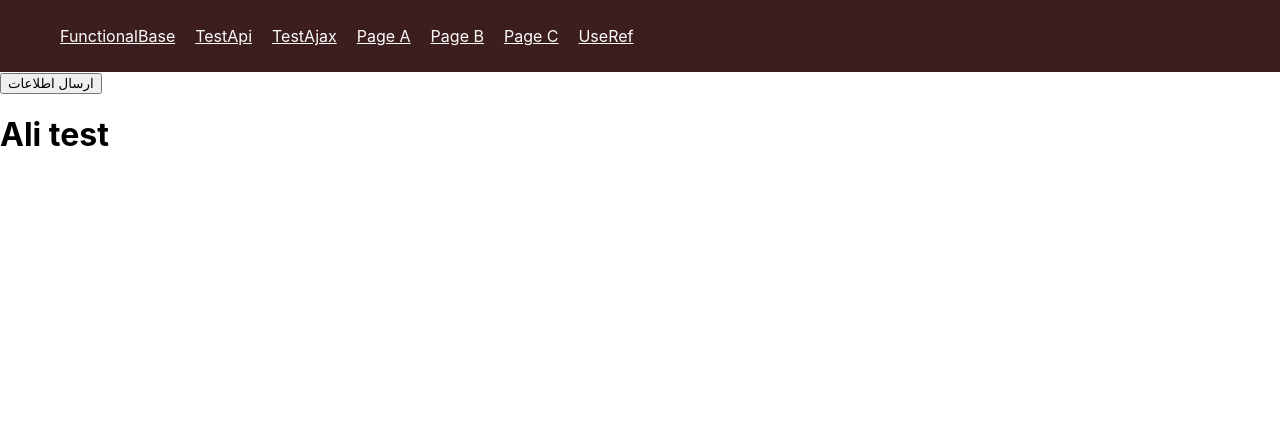
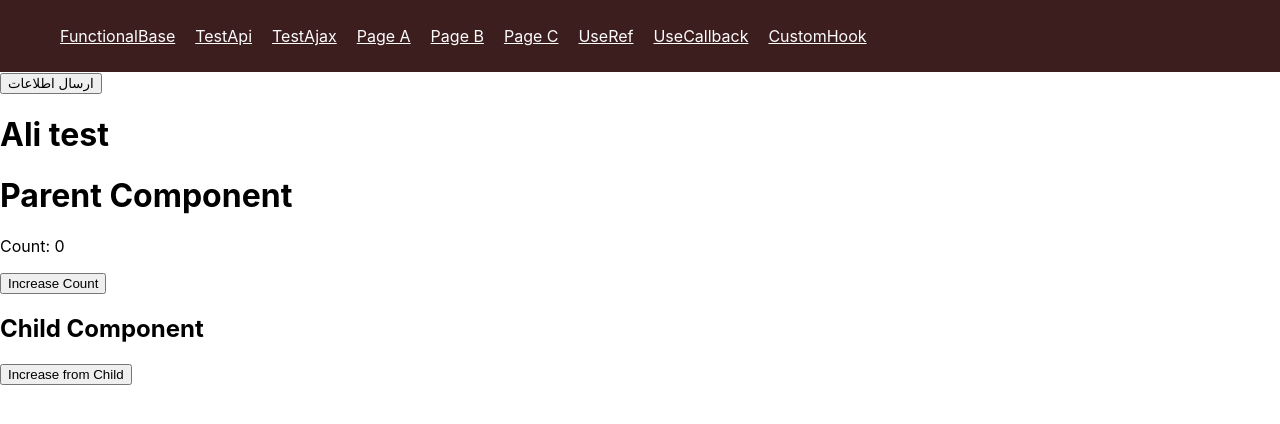
Before and after one commit to danialvfd/welcome-to-reactjs, a React (Create React App) app: page /page6 in a window 1280 px wide. Shown: the top 424 px of the page. Built offline with nearby package versions, Linux system fonts and the light colour scheme.

Commit message:
chore: custom hook

```diff
--- a/src/App.js
+++ b/src/App.js
@@ -13,6 +13,8 @@ import UseRef from './pages/TestUseref';
 import PageA from './pages/PageA';
 import PageB from './pages/PageB';
 import PageC from './pages/PageC';
+import UseCallback from './pages/useCallback';
+import CustomHook from './pages/testCustomHook';
 
 const App = () => {
   const [userData, setUserData] = useState(null);
@@ -48,6 +50,9 @@ const App = () => {
             <Route path="/pageB" element={<PageB />} />
             <Route path="/pageC" element={<PageC />} />
             <Route path="/page5" element={<UseRef />} />
+            <Route path="/page6" element={<UseCallback />} />
+            <Route path="/page7" element={<CustomHook />} />
+
           </Routes>
         </Layout>
       </Router>
--- /dev/null
+++ b/src/components/useCounter.js
@@ -0,0 +1,21 @@
+import { useState } from 'react';
+
+function useCounter(initialValue = 0) {
+  const [count, setCount] = useState(initialValue);
+
+  const increment = () => {
+    setCount(num => num + 1);
+  };
+
+  const decrement = () => {
+    setCount(num => num - 1);
+  };
+
+  const reset = () => {
+    setCount(initialValue);
+  };
+
+  return { count, increment, decrement, reset };
+}
+
+export default useCounter;
--- a/src/layout/BaseLayout.js
+++ b/src/layout/BaseLayout.js
@@ -13,6 +13,9 @@ const Layout = ({ children }) => {
           <li><Link to="/pageB">Page B</Link></li>
           <li><Link to="/pageC">Page C</Link></li>
           <li><Link to="/page5">UseRef</Link></li>
+          <li><Link to="/page6">UseCallback</Link></li>
+          <li><Link to="/page7">CustomHook</Link></li>
+
         </ul>
       </nav>
       <div className="content">
--- a/src/pages/PageC.js
+++ b/src/pages/PageC.js
@@ -3,6 +3,7 @@ import { StateContext } from './StateContext';
 
 const PageC = () => {
   const { state } = useContext(StateContext);
+
   const sum = state.valueA + state.valueB;
 
   return (
--- a/src/pages/TestUseref.js
+++ b/src/pages/TestUseref.js
@@ -1,22 +1,20 @@
 import React, { useRef } from 'react';
-
-const SuperSimpleUseRefExample = () => {
-  // ایجاد یک ref برای ذخیره یک عدد
+//
+const UseRefTest = () => {
   const numberRef = useRef(0);
 
-  // تابعی برای افزایش عدد
   const increaseNumber = () => {
-    numberRef.current += 1; // افزایش عدد در ref
-    console.log('عدد فعلی:', numberRef.current); // نمایش عدد در کنسول
+    numberRef.current += 1;
+    console.log('current number', numberRef.current);
   };
 
   return (
     <div>
-      <h1>مثال خیلی ساده useRef</h1>
-      <p>عدد ذخیره شده در ref: {numberRef.current}</p>
-      <button onClick={increaseNumber}>افزایش عدد</button>
+      <h1>useRef</h1>
+      <p>number: {numberRef.current}</p>
+      <button onClick={increaseNumber}>increase number</button>
     </div>
   );
 };
 
-export default SuperSimpleUseRefExample;
+export default UseRefTest;
--- /dev/null
+++ b/src/pages/testCustomHook.js
@@ -0,0 +1,17 @@
+import React from 'react';
+import useCounter from '../components/useCounter';
+
+function App() {
+  const { count, increment, decrement, reset } = useCounter(0);
+
+  return (
+    <div>
+      <h1>Count: {count}</h1>
+      <button onClick={increment}>Increment</button>
+      <button onClick={decrement}>Decrement</button>
+      <button onClick={reset}>Reset</button>
+    </div>
+  );
+}
+
+export default App;
--- /dev/null
+++ b/src/pages/useCallback.js
@@ -0,0 +1,37 @@
+import React, { useState, useCallback } from 'react';
+
+// یک کامپوننت فرزند که ممکن است سنگین باشد
+const ChildComponent = React.memo(function ({ onIncrement }) {
+  console.log('Child Component re-rendered');
+
+  return (
+    <div>
+      <h2>Child Component</h2>
+
+      {/* استفاده از تابع memoized */}
+      <button onClick={onIncrement}>Increase from Child</button>
+    </div>
+  );
+});
+
+const ParentComponent = () => {
+  const [count, setCount] = useState(0);
+
+  // استفاده از useCallback برای جلوگیری از رندر مجدد غیرضروری
+  const handleIncrement = useCallback(() => {
+    setCount(count + 1);
+  }, [count]); // وابستگی به count
+
+  return (
+    <div>
+      <h1>Parent Component</h1>
+      <p>Count: {count}</p>
+      <button onClick={handleIncrement}>Increase Count</button>
+
+      {/* ارسال تابع memoized به ChildComponent */}
+      <ChildComponent onIncrement={handleIncrement} />
+    </div>
+  );
+};
+
+export default ParentComponent;
```
